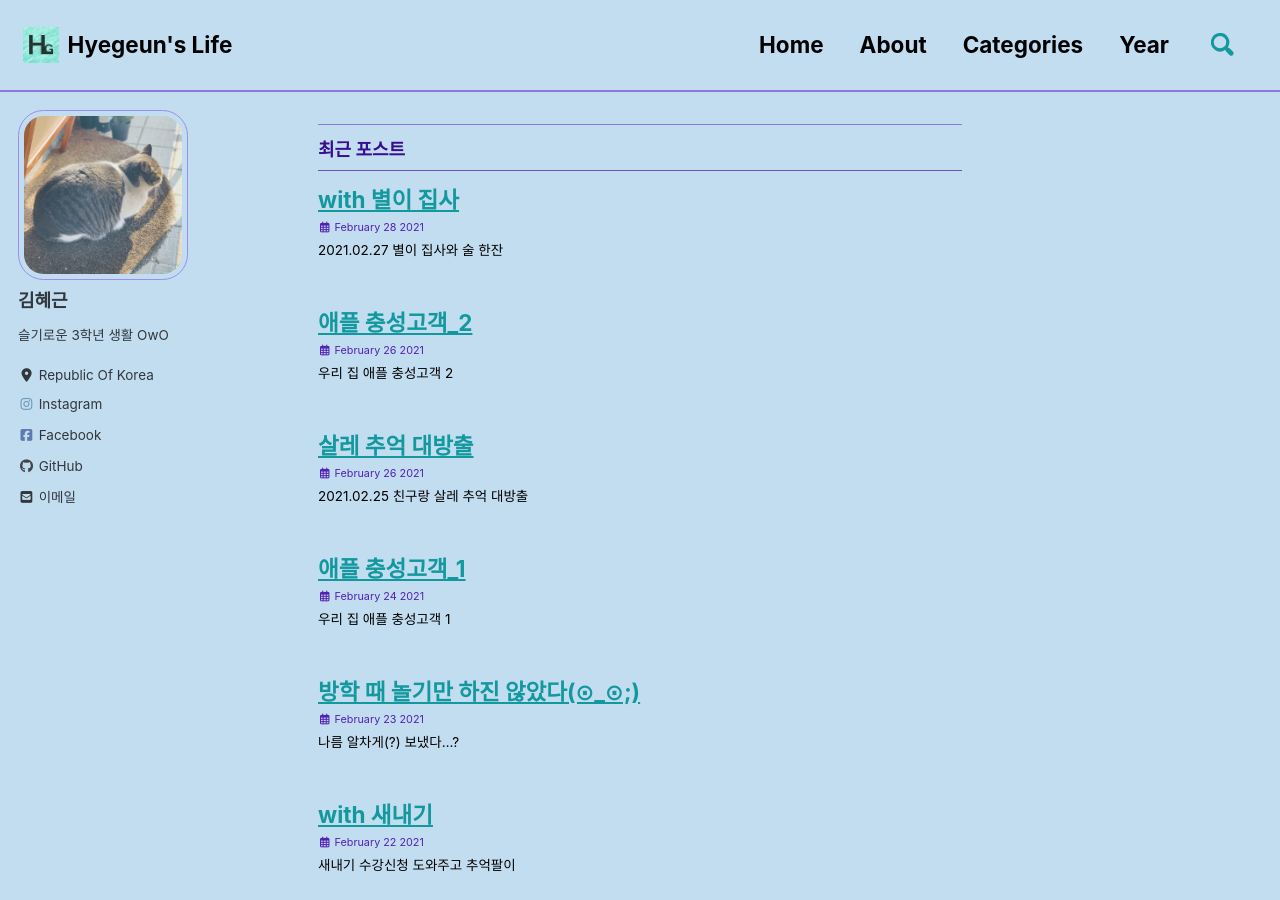
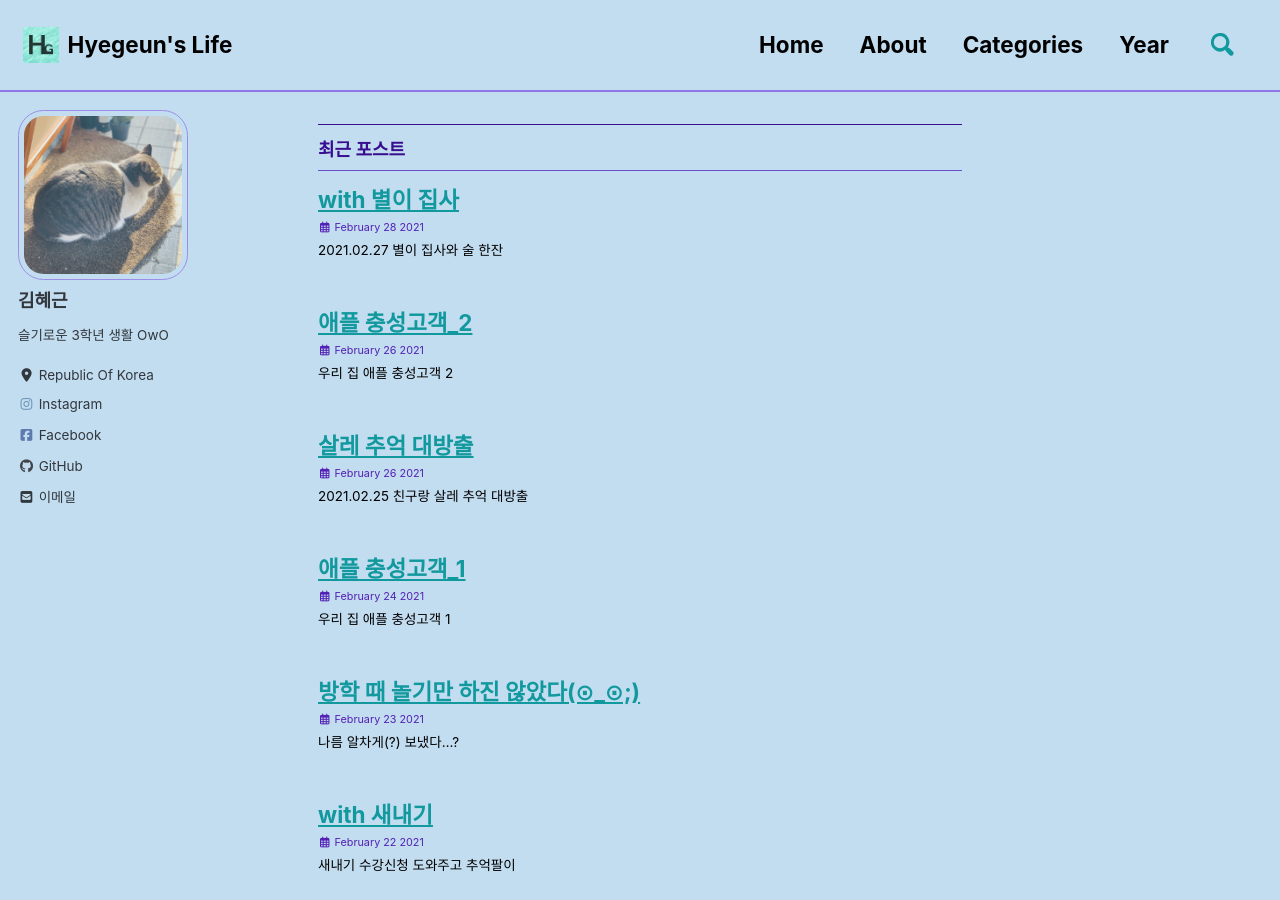
Before and after one commit to hyegeun/hyegeun.github.io, a Jekyll site: the page built from index.html, in a window 1280 px wide and 900 px high. Built offline with Jekyll 4.4.1, drawn with Linux system fonts in a browser that asks for light colours; cached includes are drawn as plain includes; nearby versions of some CDN libraries; a script that is not in the unit is left out; the list of posts is cut into pages by our own code.

Commit message:
Update _page.scss

```diff
--- a/_sass/minimal-mistakes/_page.scss
+++ b/_sass/minimal-mistakes/_page.scss
@@ -72,7 +72,7 @@ body {
   margin-top: 0;
   line-height: 1;
   padding-bottom: 0.5em;
-  border-bottom: 1px solid $border-color;
+  border-bottom: 1px solid #380d8f;
 
   & + .page__meta {
     margin-top: -0.5em;
```
